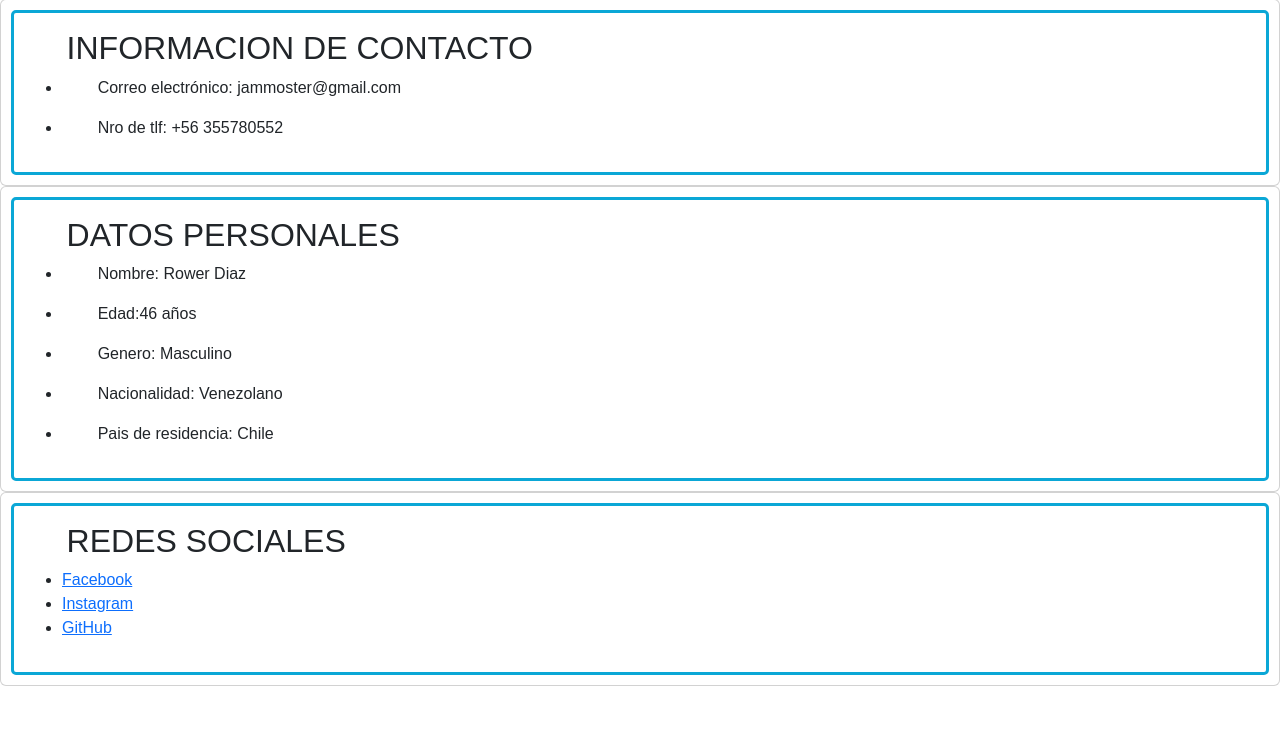
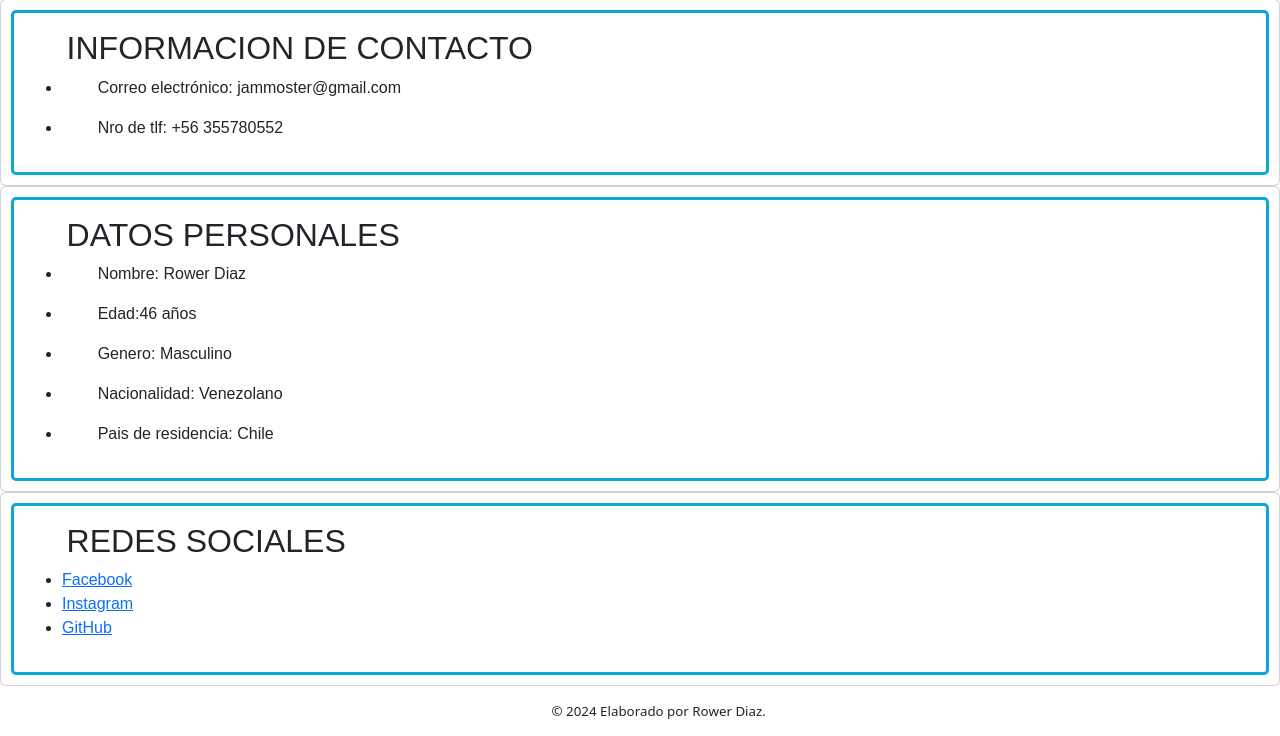
Before and after one commit to willicar27/PruebaFinal2.0, a plain HTML site: page index.html in a window 1280 px wide. Shown: the part 1264-2000 px from the top of the page. Before the commit the page ends 1950 px from the top, so only its background shows below. Drawn offline with nearby package versions, Linux system fonts and the light colour scheme.

Commit message:
Implementacion de Footer

```diff
--- a/assets/css/style.css
+++ b/assets/css/style.css
@@ -25,3 +25,11 @@ main {
   padding: 10px;
   margin: 10px;
 }
+
+footer {
+  height: 50px;
+}
+.p_footer-font {
+  text-align: center;
+  font-size: smaller;
+}
--- a/index.html
+++ b/index.html
@@ -190,5 +190,15 @@
         </div>
       </div>
     </main>
+    <footer>
+        <div
+          class="d-flex justify-content-center align-items-center ps-3 pe-3 pt-sm-3"
+        >
+          <p class="p_footer-font text-spacing mb-0">
+            © 2024 Elaborado por Rower Diaz.
+          </p>
+        </div>
+      </footer>
   </body>
+
 </html>
```
Also changed, not shown: assets/css/portafolio.css (line endings or trailing spaces).
